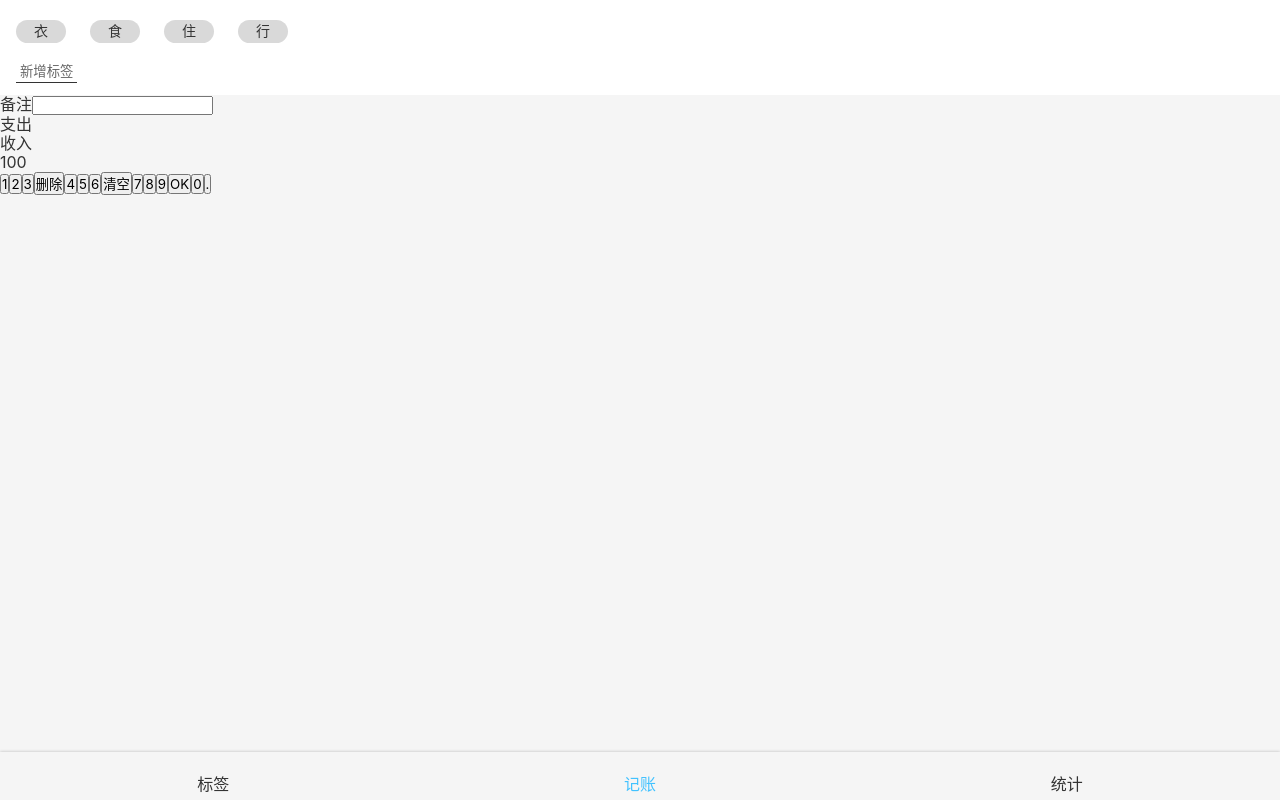
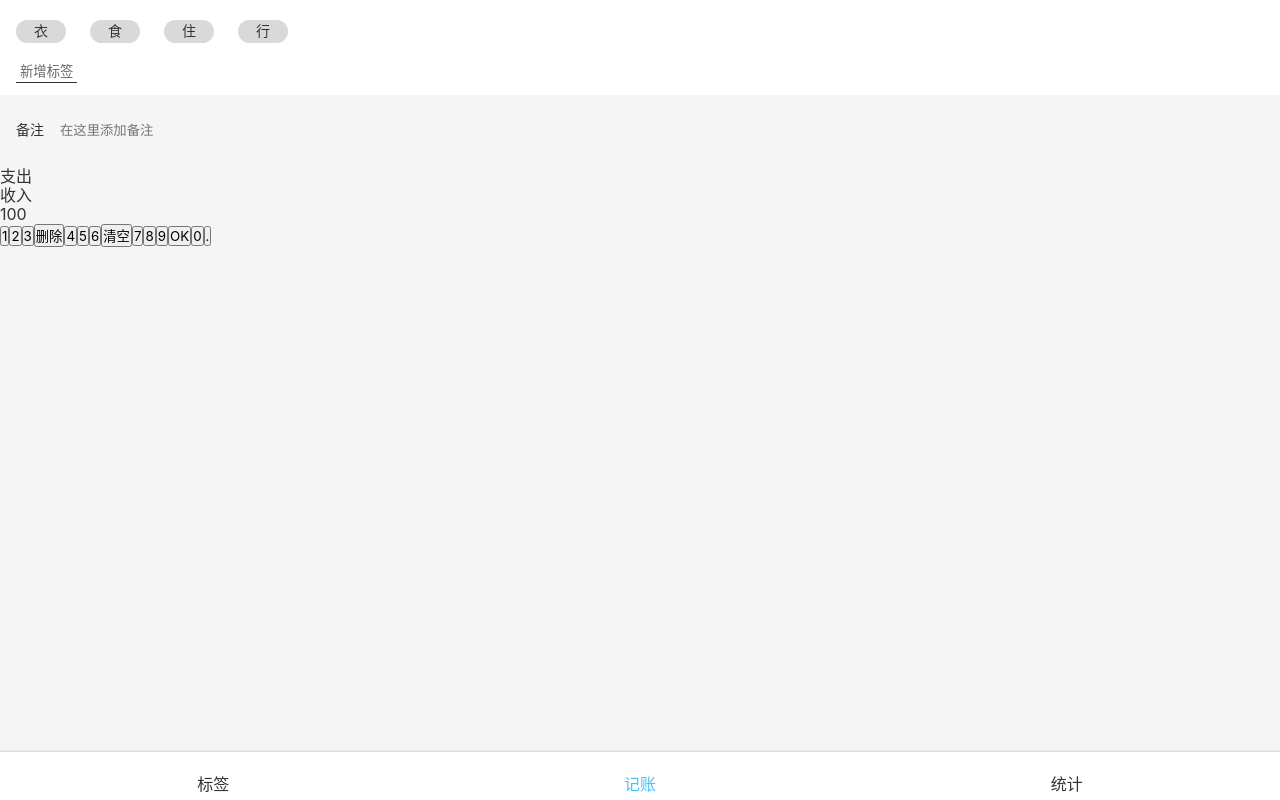
Before and after one commit to zxjdzxb/wealth-dog, a React app: page /#/money in a window 1280 px wide. Built offline with nearby package versions, Linux system fonts and the light colour scheme; some icons are missing.

Commit message:
备注UI

```diff
--- a/src/components/Nav.tsx
+++ b/src/components/Nav.tsx
@@ -5,6 +5,7 @@
 
 
 const NavWrapper = styled.nav`
+  background: white;
   line-height: 24px;
   box-shadow: 0 0 3px rgba(0, 0, 0, 0.25);
 
--- a/src/index.scss
+++ b/src/index.scss
@@ -23,3 +23,6 @@
   height: 1em;
   display: inline-block;
 }
+:focus{
+  outline: none;
+}
--- a/src/views/Money.tsx
+++ b/src/views/Money.tsx
@@ -18,6 +18,21 @@
   }
 `;
 const NotesSection = styled.section`
+  background: #f5f5f5;
+  padding: 0 16px;
+  font-size: 14px;
+  > label {
+    display:flex;
+    align-items: center;
+    > span { margin-right: 16px; white-space: nowrap; }
+    > input {
+      display:block;
+      width: 100%;
+      height: 72px;
+      background: none;
+      border: none;
+    }
+  }
 `;
 const CategorySection = styled.section`
 `;
@@ -39,7 +54,7 @@
       <NotesSection>
         <label>
           <span>备注</span>
-          <input type="text"/>
+          <input type="text" placeholder="在这里添加备注"/>
         </label>
       </NotesSection>
       <CategorySection>
```
